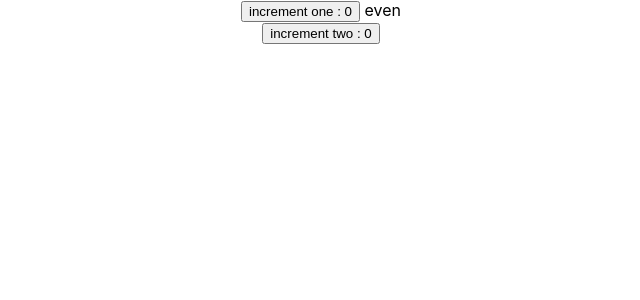
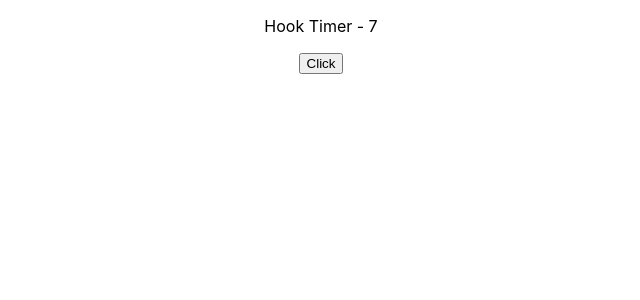
Before and after one commit to token-hub/react-hook-tutorial, a React (Create React App) app: page / in a window 1280 px wide. Shown: the top 300 px of the page, without its empty margins (319-959 px from the left). Built offline with nearby package versions, Linux system fonts and the light colour scheme.

Commit message:
Learned React ref

```diff
--- a/src/App.js
+++ b/src/App.js
@@ -23,6 +23,9 @@ import HookFetching from './components/HookFetching';
 import HookFetchingReducer from './components/HookFetchingReducer';
 import HookParentComponent from './components/HookParentComponent';
 import HookCounterMemo from './components/HookCounterMemo';
+import HookRefInput from './components/HookRefInput';
+import ClassTimer from './components/ClassTimer';
+import HookTimer from './components/HookTimer';
 
 export const UserContext = React.createContext();
 export const ReducerContext = React.createContext();
@@ -53,10 +56,15 @@ function App() {
   return (
     <div className="App">
 
-        <HookCounterMemo />
+       <HookTimer />
 
+        {/* ----- [ React Ref hook ] -----
+            <HookRefInput />
+            <ClassTimer />
+        */}
 
         {/*
+            <HookCounterMemo />
             <HookParentComponent />
             <HookFetchingReducer />
             <HookFetching />
--- /dev/null
+++ b/src/components/ClassTimer.js
@@ -0,0 +1,39 @@
+import React from 'react';
+
+class ClassTimer extends React.Component {
+
+	interval
+
+	constructor(props) {
+		super(props);
+
+		this.state = {
+			count: 0
+		}
+	}
+
+	runTimer = () => {
+		this.interval = setInterval( () => {
+			this.setState( prevInterval => ( {count: prevInterval.count + 1} ) );
+		}, 1000 );
+	}
+
+	componentDidMount() {
+		this.runTimer()
+	}
+
+	componentWillUnmount() {
+		clearInterval(this.interval);
+	}
+
+	render(){
+		return(
+			<div>
+				<p>Hello :D - {this.state.count}</p>
+				<button onClick={ () => clearInterval(this.interval) }>Clear Interval</button>
+			</div>
+		)
+	}
+}
+
+export default ClassTimer
--- /dev/null
+++ b/src/components/HookRefInput.js
@@ -0,0 +1,18 @@
+import React, {useEffect, useRef} from 'react';
+
+const HookRefInput = () => {
+
+	const inputRef = useRef(null);
+
+	useEffect( () => {
+		inputRef.current.focus();
+	}, [] );
+
+	return(
+		<div>
+			<input type="text" value={``} ref={inputRef} />
+		</div>
+	)
+}
+
+export default HookRefInput
--- /dev/null
+++ b/src/components/HookTimer.js
@@ -0,0 +1,29 @@
+import React, {useEffect, useRef, useState} from 'react';
+
+const HookTimer = () => {
+
+	const [count, setCount] = useState(0);
+	const intervalRef = useRef();
+
+	useEffect( () => {
+
+		intervalRef.current = setInterval( () => {
+			setCount(prevCount => prevCount + 1)
+		}, 1000 );
+
+		return () => {
+			clearInterval(intervalRef.current);
+		}
+
+	}, [])
+
+	return(
+		<div>
+			<p>Hook Timer -  { count } </p>
+
+			<button onClick={ () => clearInterval(intervalRef.current) }> Click </button>
+		</div>
+	)
+}
+
+export default HookTimer
```
